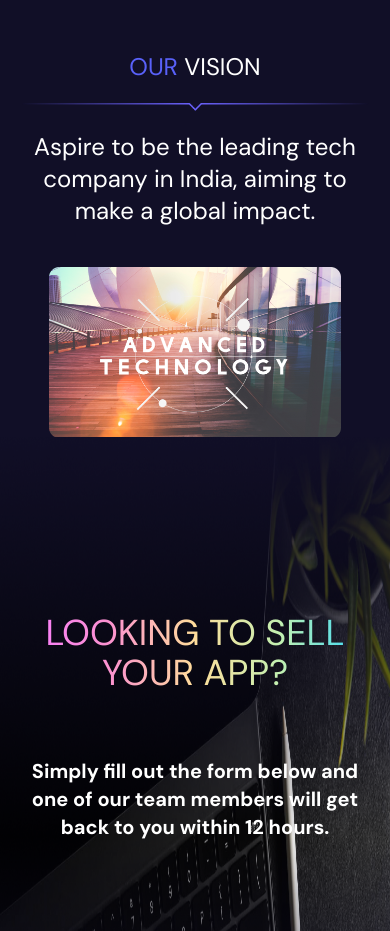
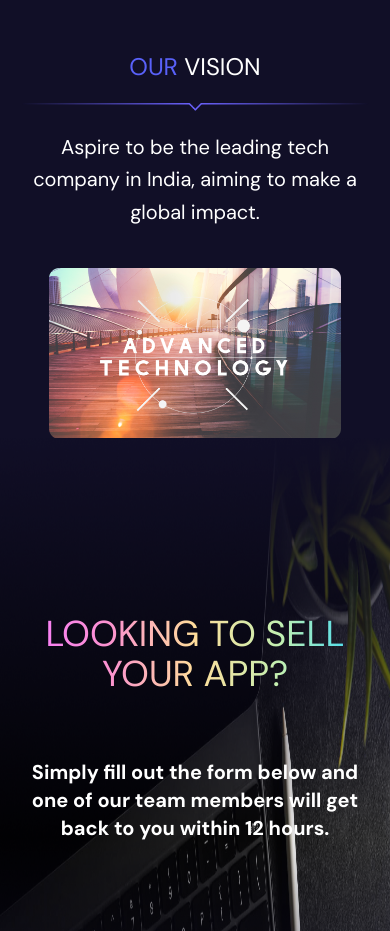
Before and after one commit to KunjSavaliya/Woxxin-infotech, a Next.js app: page /components/pages/investment in a window 390 px wide. Shown: the part 1280-2211 px from the top of the page. Built offline with nearby package versions, Linux system fonts and the light colour scheme.

Commit message:
Initial commit

```diff
--- a/src/app/components/pages/investment/page.jsx
+++ b/src/app/components/pages/investment/page.jsx
@@ -121,7 +121,7 @@ achievements."
                   alt="Line"
                   className="mt-5 mb-5"
                 />
-                <p className="text-2xl sm:text-3xl md:text-2xl lg:text-3xl xl:text-[30px] text-center lg:text-start">
+                <p className="text-xl sm:text-2xl lg:text-3xl xl:text-[30px] text-center md:text-start leading-relaxed">
                   Aspire to be the leading tech company in India, aiming to make
                   a global impact.
                 </p>
--- a/src/app/components/pages/publishing/page.jsx
+++ b/src/app/components/pages/publishing/page.jsx
@@ -97,7 +97,8 @@ and foster lasting growth."
             </Text>
           </ScrollAnimation>
         </div>
-        <div className=" flex flex-wrap md:flex-nowrap justify-center gap-6 pt-16 pb-20 divide-y md:divide-y-0 md:divide-x divide-[#9387FF] max-w-[90rem] mx-auto">
+        <div className=" p-16 flex flex-wrap md:flex-nowrap justify-center gap-6 divide-y md:divide-y-0 md:divide-x divide-[#9387FF] max-w-[90rem] mx-auto">
+
           {[
             {
               title: "100M+",
@@ -125,7 +126,7 @@ and foster lasting growth."
             return (
               <div
                 key={index}
-                className="flex flex-col w-full max-w-full px-4 py-4 space-y-2 sm:w-1/2 md:w-1/3 text-start"
+                className="flex flex-col w-full max-w-full p-4 space-y-2 sm:w-1/2 md:w-1/3 text-start"
               >
                 <Text className="text-3xl md:text-4xl xl:text-[90px] text-white text2-gradient font-bold xl:leading-[1]">
                   {isCountable ? (
```
